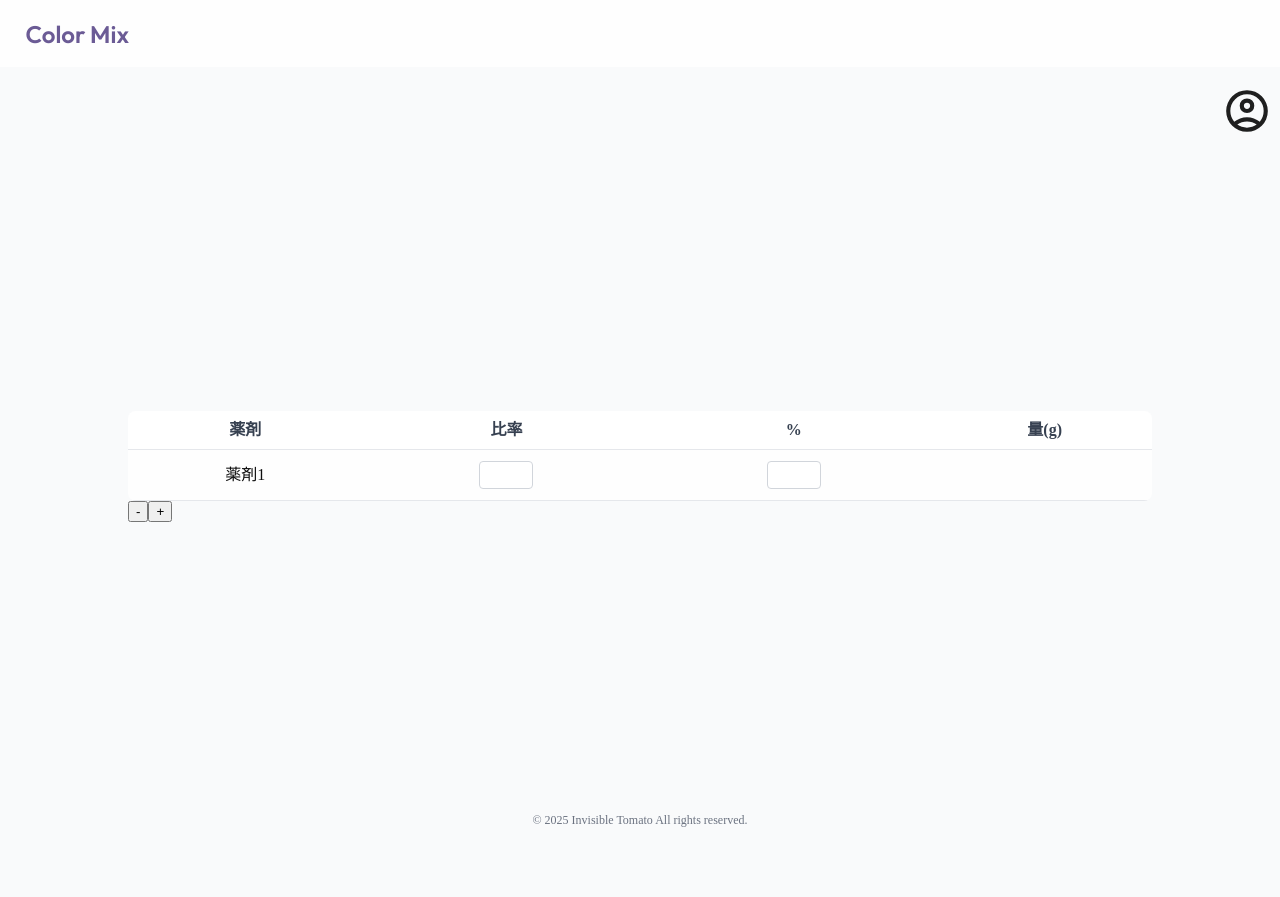
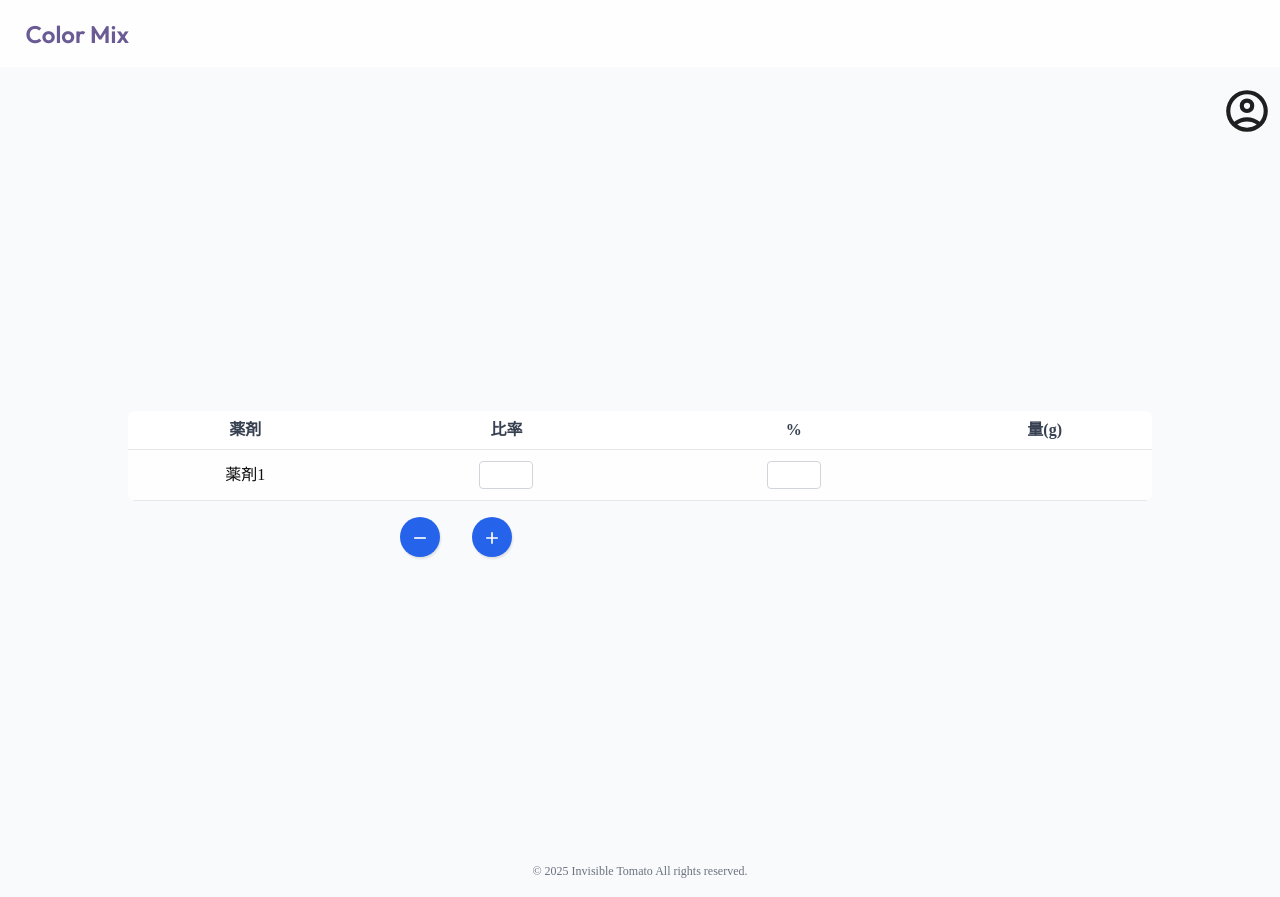
Before and after one commit to InvisibleTomato/color-mix, a Next.js app: page /home in a window 1280 px wide. Before the commit the page ends 846 px from the top, so only its background shows below. Built offline with nearby package versions, Linux system fonts and the light colour scheme.

Commit message:
💄 ボタンのSVGを追加

```diff
--- a/src/app/components/Calc/Calc.tsx
+++ b/src/app/components/Calc/Calc.tsx
@@ -2,6 +2,7 @@
 import React from "react";
 import styles from "./Calc.module.scss";
 import { useState } from "react";
+import Image from "next/image";
 
 type Drug = {
   name: string;
@@ -79,12 +80,19 @@ const Calc = () => {
           </tbody>
         </table>
         <div>
-          <button onClick={handleRemoveRow} className={styles.minusButton}>
-            -
-          </button>
-          <button onClick={handleAddRow} className={styles.plusButton}>
-            +
-          </button>
+          <div className={styles.buttonContainer}>
+            <button onClick={handleRemoveRow} className={styles.Button}>
+              <Image
+                src="/remove.svg"
+                width={20}
+                height={20}
+                alt="Remove Row"
+              />
+            </button>
+            <button onClick={handleAddRow} className={styles.Button}>
+              <Image src="/add.svg" width={20} height={20} alt="Add Row" />
+            </button>
+          </div>
         </div>
       </div>
     </div>
```
